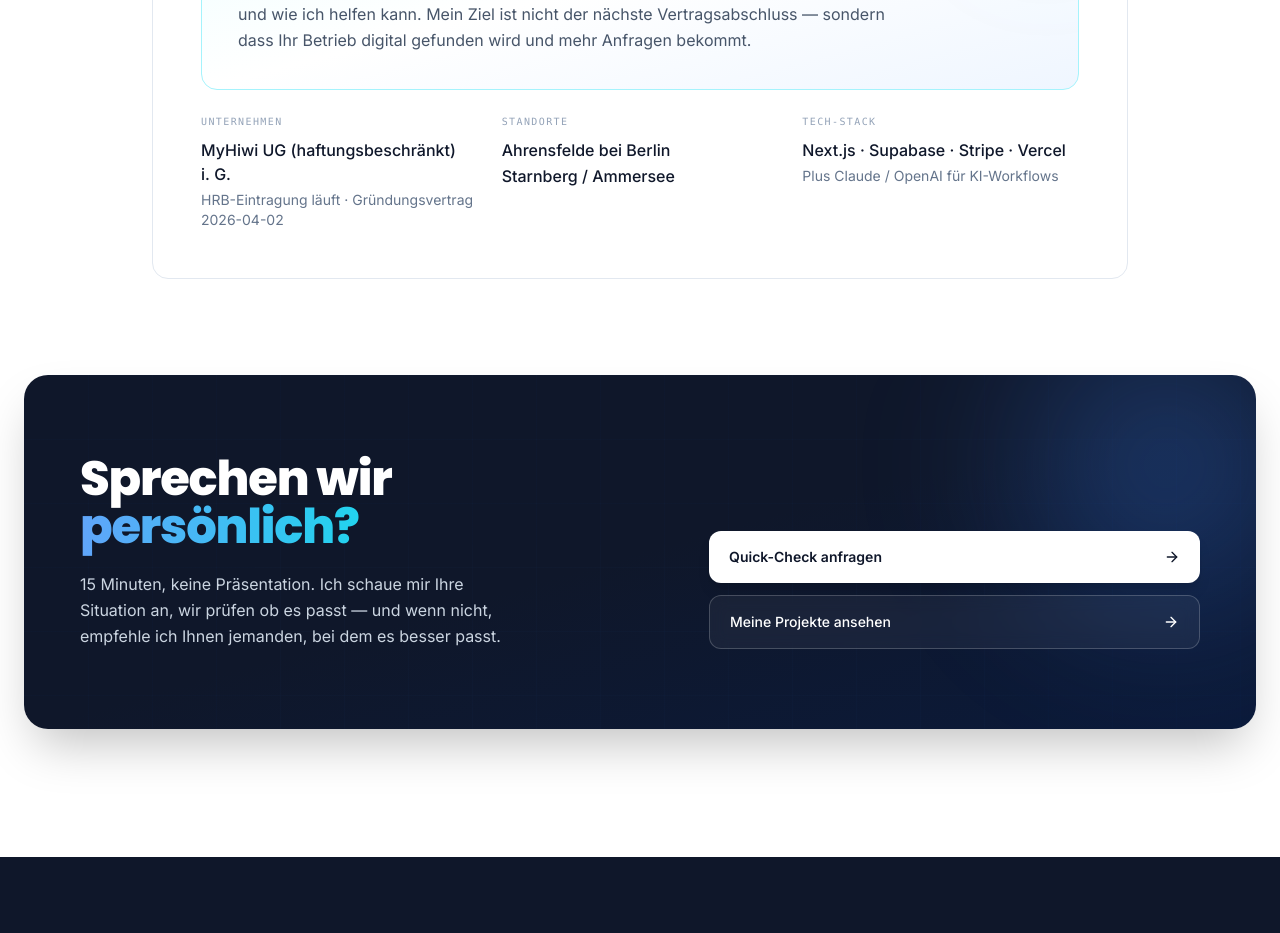
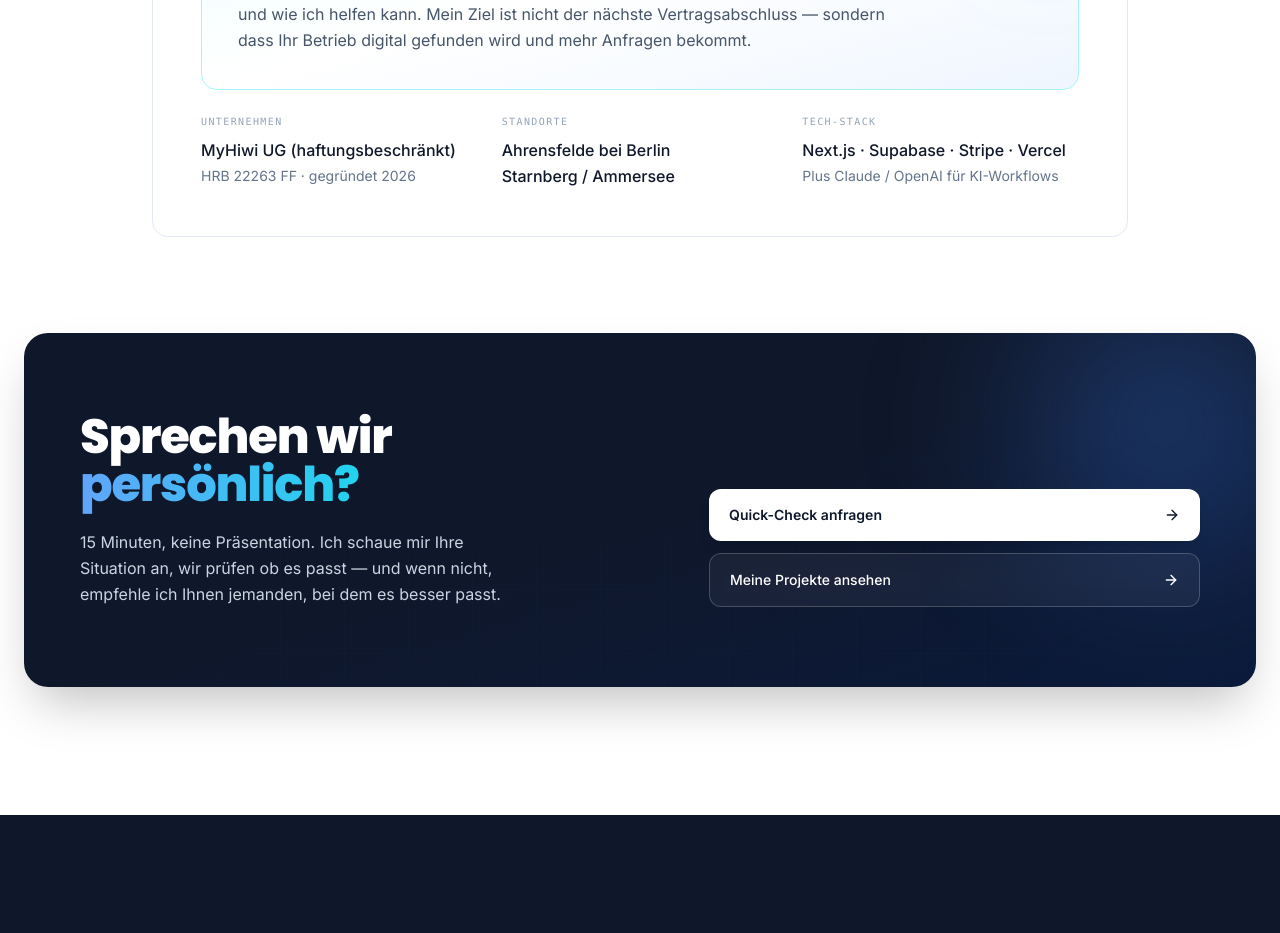
Before and after one commit to deniskaliberda/myhiwi-webseite, a Next.js app: page /ueber-mich in a window 1280 px wide. Shown: the part 3520-4453 px from the top of the page. Built offline with nearby package versions, Linux system fonts and the light colour scheme.

Commit message:
chore: prepare MyHiwi redesign go-live

```diff
--- a/app/ueber-mich/page.tsx
+++ b/app/ueber-mich/page.tsx
@@ -334,10 +334,10 @@ export default function UeberMichPage() {
                     Unternehmen
                   </p>
                   <p className="mt-2 text-base font-medium text-slate-900">
-                    MyHiwi UG (haftungsbeschränkt) i.&nbsp;G.
+                    MyHiwi UG (haftungsbeschränkt)
                   </p>
                   <p className="mt-1 text-sm text-slate-500">
-                    HRB-Eintragung läuft · Gründungsvertrag 2026-04-02
+                    HRB 22263 FF · gegründet 2026
                   </p>
                 </div>
                 <div>
--- a/next.config.js
+++ b/next.config.js
@@ -2,6 +2,11 @@
 const nextConfig = {
   async redirects() {
     return [
+      {
+        source: "/digital-check",
+        destination: "/kontakt",
+        permanent: false,
+      },
       {
         source: "/leistungen",
         destination: "/",
```
Also changed, not shown: 1 other file (tests, documents, lock files or other folders).
